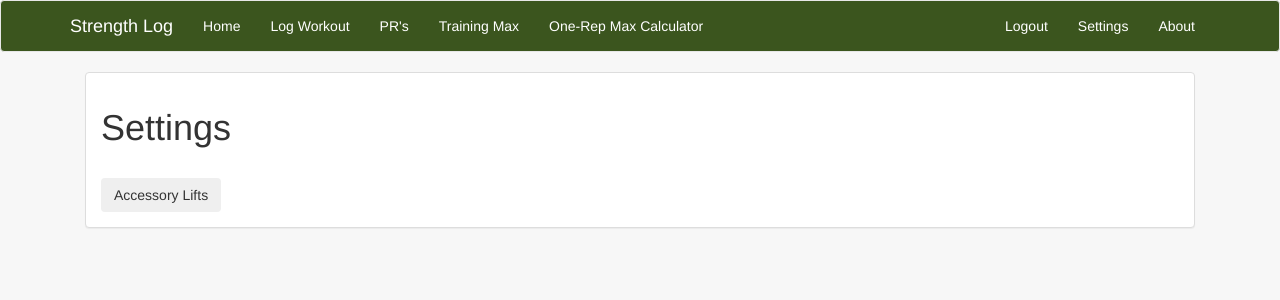
After one commit to Rshep3087/strength_log, a Flask app: page /settings in a window 1280 px wide. The commit adds this page. Shown: the top 300 px of the page. Run offline with Flask 2, Linux system fonts and the light colour scheme; the visitor is signed in with stand-in values (Sample User, id 1); data comes from the database, SQL or seed files in the repository; data that the repository does not hold is empty; some libraries are stand-ins or nearby versions.

Commit message:
Add user specific accessory lifts Remove user specific accessory lifts Jumbotron added to landing page Settings page added

```diff
--- a/strength_log/models.py
+++ b/strength_log/models.py
@@ -40,6 +40,8 @@ class User(db.Model, UserMixin):
     press_personal_records = db.relationship(
         "PressPersonalRecord", backref="lifter", uselist=False
     )
+
+    accessory_lifts = db.relationship("AccessoryLift", backref="lifter", lazy="dynamic")
 
     def __init__(self, email, password):
         """Create instance."""
@@ -190,4 +192,8 @@ class AccessoryLift(db.Model):
     __tablename__ = "accessory_lifts"
 
     id = db.Column(db.Integer, primary_key=True)
-    lift = db.Column(db.String(60))
+    lift = db.Column(db.String(60), nullable=False)
+
+    user_id = db.Column(
+        db.Integer, db.ForeignKey("users.id"), nullable=True, default=None
+    )
--- a/strength_log/posts/routes.py
+++ b/strength_log/posts/routes.py
@@ -13,7 +13,10 @@ posts = Blueprint("posts", __name__)
 def new_post():
     form = PostForm()
     accessory_lifts = [
-        a.lift for a in AccessoryLift.query.order_by(AccessoryLift.lift).all()
+        a.lift
+        for a in AccessoryLift.query.filter(
+            (AccessoryLift.user_id == None) | (AccessoryLift.user_id == current_user.id)
+        ).order_by(AccessoryLift.lift)
     ]
 
     if request.method == "POST":
--- a/strength_log/templates/base.html
+++ b/strength_log/templates/base.html
@@ -38,6 +38,7 @@
           <li><a href="{{ url_for('users.register') }}">Register</a></li>
           {% else %}
           <li><a href="{{ url_for('users.logout') }}">Logout</a></li>
+          <li><a href="{{ url_for('users.settings') }}">Settings</a></li>
           {% endif %}
           <li><a href="{{ url_for('main.about') }}">About</a></li>
 
--- /dev/null
+++ b/strength_log/templates/settings.html
@@ -0,0 +1,40 @@
+{% extends "base.html" %}
+{% import 'bootstrap/wtf.html' as wtf %}
+
+{% block app_content %}
+    <h1>{{ title }}</h1>
+    <br>
+    <button type="button" class="btn" data-toggle="collapse" data-target="#accessory-settings">Accessory Lifts</button>
+    <br>
+    <div id="accessory-settings" class="collapse">
+        <div class="panel panel-default">
+            <div class="panel-body">
+                <form class="form" method="post" role="form" action="{{ url_for('users.add_accessory') }}">
+                    {{ add_accessory_form.hidden_tag() }}
+                    {{ wtf.form_errors(add_accessory_form, hiddens="only") }}
+
+                    {{ wtf.form_field(add_accessory_form.accessory_lift, placeholder="Enter in a New Accessory Lift") }}
+                    {{ wtf.form_field(add_accessory_form.submit) }}
+                </form>
+                <br>
+                <form class="form" method="post" role="form" action="{{ url_for('users.remove_accessory') }}">
+                    {{ remove_accessory_form.hidden_tag() }}
+                    {{ wtf.form_errors(remove_accessory_form, hiddens="only") }}
+
+                    {{ wtf.form_field(remove_accessory_form.accessory_lift) }}
+                    {{ wtf.form_field(remove_accessory_form.submit, class="btn btn-danger") }}
+                </form>
+            </div>
+        </div>
+    </div>
+
+{% endblock %}
+{% block scripts %}
+<script src="https://ajax.googleapis.com/ajax/libs/jquery/3.4.1/jquery.min.js"></script>
+<script>
+    function toggleAccessory(){
+        $('#accessory-settings').collapse('hide');
+    }
+</script>
+{{super()}}
+{% endblock %}
--- a/strength_log/users/forms.py
+++ b/strength_log/users/forms.py
@@ -1,7 +1,7 @@
 from strength_log.models import User
 
 from flask_wtf import FlaskForm
-from wtforms import StringField, PasswordField, SubmitField
+from wtforms import StringField, PasswordField, SubmitField, SelectField
 from wtforms.validators import DataRequired, EqualTo, Email, ValidationError
 
 
@@ -43,3 +43,13 @@ class ResetPasswordForm(FlaskForm):
 class ResendEmailConfirmationForm(FlaskForm):
     email = StringField("Email", validators=[DataRequired(), Email()])
     submit = SubmitField("Request Password Reset")
+
+
+class AddAccessoryLiftForm(FlaskForm):
+    accessory_lift = StringField("Accessory Lift to Add", validators=[DataRequired()])
+    submit = SubmitField("Add Accessory")
+
+
+class RemoveAccessoryLiftForm(FlaskForm):
+    accessory_lift = SelectField("Your Accessory Lifts", coerce=int)
+    submit = SubmitField("Remove Accessory")
--- a/strength_log/users/routes.py
+++ b/strength_log/users/routes.py
@@ -17,8 +17,10 @@ from strength_log.users.forms import (
     ResetPasswordRequestForm,
     ResetPasswordForm,
     ResendEmailConfirmationForm,
+    AddAccessoryLiftForm,
+    RemoveAccessoryLiftForm,
 )
-from strength_log.models import User
+from strength_log.models import User, AccessoryLift
 from strength_log import db, mail
 
 users = Blueprint("users", __name__)
@@ -48,7 +50,6 @@ def register():
     return render_template("register.html", form=form, title="Register")
 
 
-@logger.catch
 @users.route("/login", methods=["GET", "POST"])
 def login():
     if current_user.is_authenticated:
@@ -62,12 +63,89 @@ def login():
             user = User.query.filter_by(email=form.email.data).first()
             if user and user.is_correct_password(form.password.data):
                 login_user(user)
-                logger.debug(user.authenticated)
                 return redirect(url_for("main.home"))
             else:
                 flash("Login unsuccessful. Please double check credentials.", "danger")
 
     return render_template("login.html", form=form, title="Login")
+
+
+@users.route("/settings")
+def settings():
+    add_accessory_form = AddAccessoryLiftForm()
+    remove_accessory_form = RemoveAccessoryLiftForm()
+    accessory_lifts = AccessoryLift.query.filter_by(lifter=current_user)
+
+    logger.debug(type(accessory_lifts))
+
+    remove_accessory_form.accessory_lift.choices = [
+        (accessory_lift.id, accessory_lift.lift) for accessory_lift in accessory_lifts
+    ]
+    logger.debug(remove_accessory_form.accessory_lift.choices)
+
+    return render_template(
+        "settings.html",
+        add_accessory_form=add_accessory_form,
+        remove_accessory_form=remove_accessory_form,
+        title="Settings",
+    )
+
+
+@users.route("/add_accessory", methods=["POST"])
+def add_accessory():
+    add_accessory_form = AddAccessoryLiftForm()
+    remove_accessory_form = RemoveAccessoryLiftForm()
+
+    if add_accessory_form.validate_on_submit():
+        logger.debug(f"Adding {add_accessory_form.accessory_lift.data}.")
+        accessory_lift = AccessoryLift(
+            lift=add_accessory_form.accessory_lift.data, lifter=current_user
+        )
+        db.session.add(accessory_lift)
+        db.session.commit()
+        flash(f"{add_accessory_form.accessory_lift.data} added!", "success")
+        return redirect(url_for("users.settings"))
+
+    flash(f"Unable to add {add_accessory_form.accessory_lift.data}", "danger")
+
+    return render_template(
+        "settings.html",
+        add_accessory_form=add_accessory_form,
+        remove_accessory_form=remove_accessory_form,
+        title="Settings",
+    )
+
+
+@users.route("/remove_accessory", methods=["POST"])
+def remove_accessory():
+    add_accessory_form = AddAccessoryLiftForm()
+    remove_accessory_form = RemoveAccessoryLiftForm()
+    accessory_lifts = AccessoryLift.query.filter_by(lifter=current_user)
+
+    remove_accessory_form.accessory_lift.choices = [
+        (accessory_lift.id, accessory_lift.lift) for accessory_lift in accessory_lifts
+    ]
+
+    if remove_accessory_form.validate_on_submit():
+        logger.debug(f"Removing {remove_accessory_form.accessory_lift.data}")
+
+        accessory_lift = AccessoryLift.query.get(
+            remove_accessory_form.accessory_lift.data
+        )
+        db.session.delete(accessory_lift)
+        db.session.commit()
+
+        flash("Accessory lift removed!", "success")
+        return redirect(url_for("users.settings"))
+
+    flash("Unable to remove accessory lift.", "danger")
+
+    return render_template(
+        "settings.html",
+        add_accessory_form=add_accessory_form,
+        remove_accessory_form=remove_accessory_form,
+        title="Settings",
+    )
 
 
 @users.route("/logout")
```
Also changed, not shown: migrations/versions/04e8213f7094_add_user_id_to_accessory_lifts.py (added, +30 -0 lines), migrations/versions/52c3d9bcbf5b_accessory_lift_not_nullable.py (added, +32 -0 lines), strength_log/templates/index.html (+10 -4 lines).
